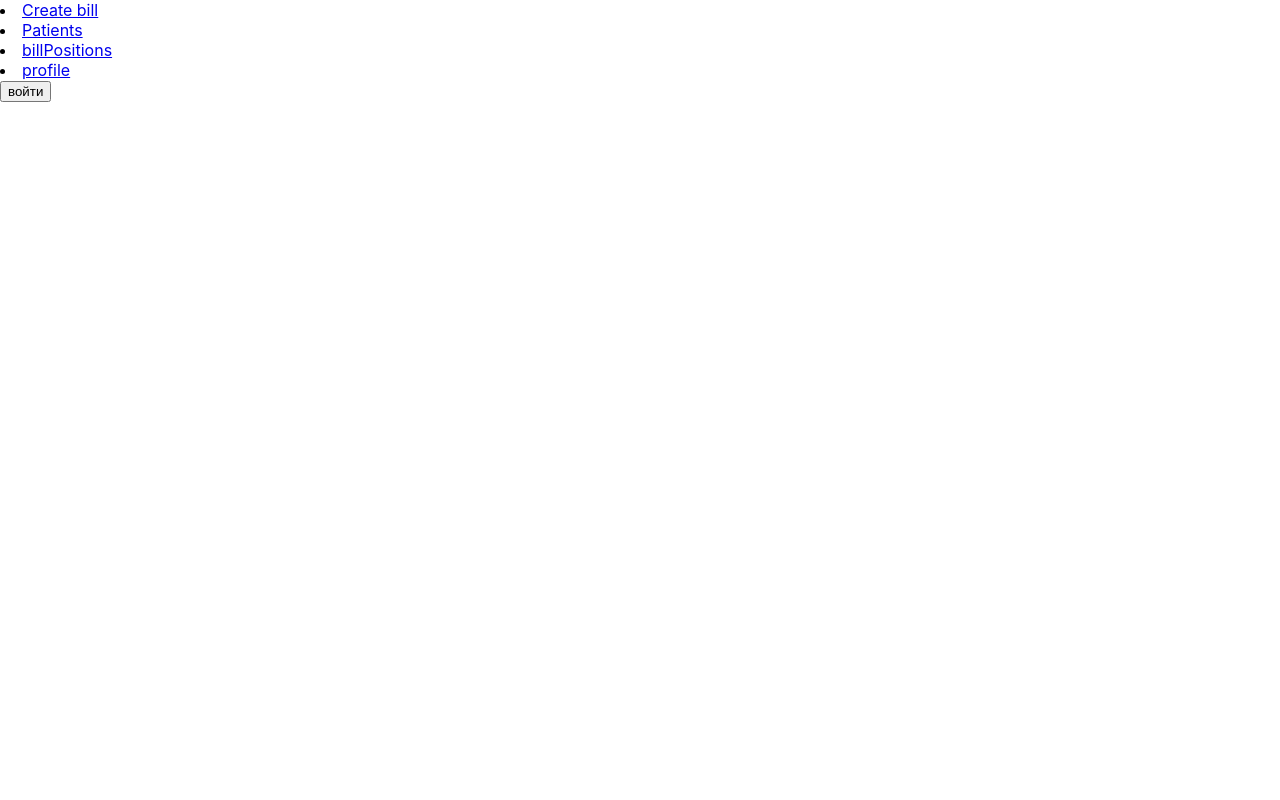
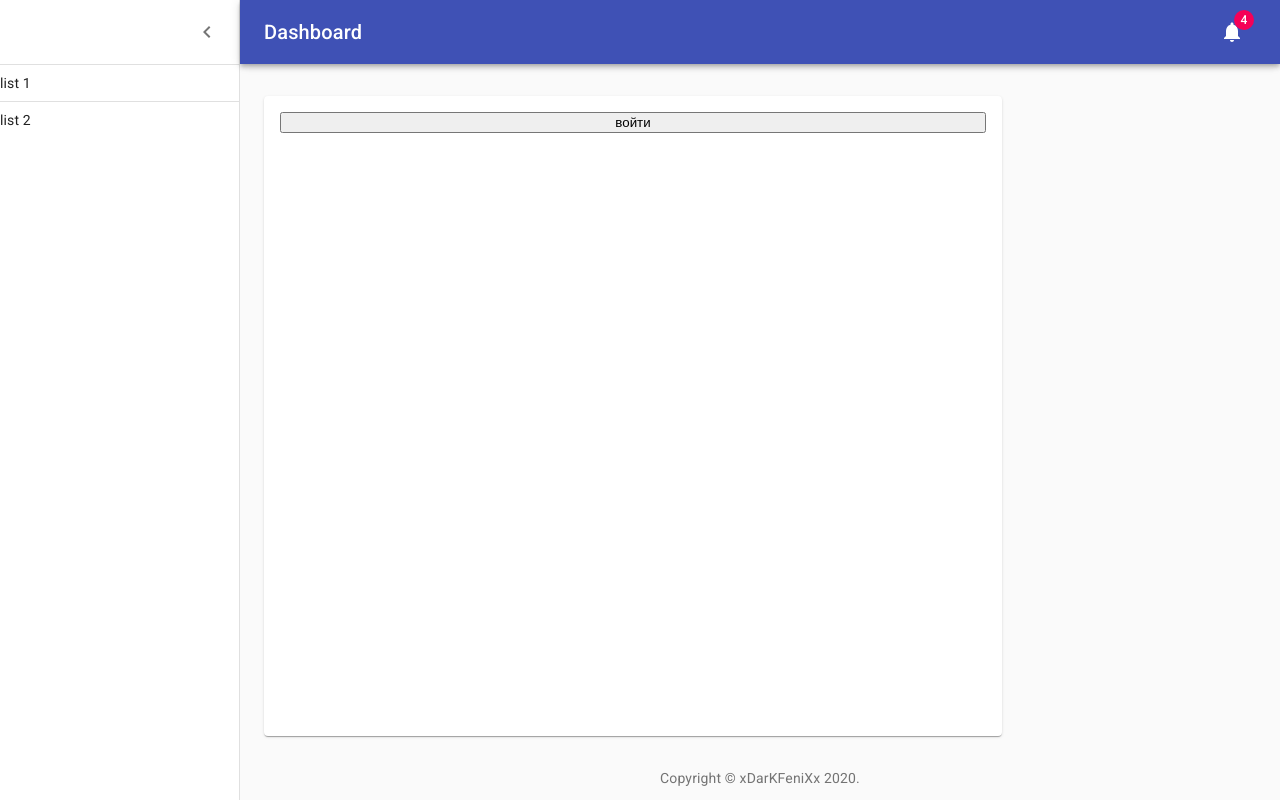
Before and after one commit to xDarKFeniXx/medicine-calc, a React (Create React App) app: page /patients in a window 1280 px wide. Built offline with nearby package versions, Linux system fonts and the light colour scheme; no server answers; the database is empty.

Commit message:
add dashboard.tsx

```diff
--- a/package.json
+++ b/package.json
@@ -14,6 +14,7 @@
     "@types/react-dom": "^16.9.8",
     "@types/react-redux": "^7.1.9",
     "@types/react-router-dom": "^5.1.6",
+    "clsx": "^1.1.1",
     "firebase": "^8.0.0",
     "react": "^17.0.1",
     "react-dom": "^17.0.1",
--- a/public/index.html
+++ b/public/index.html
@@ -3,7 +3,7 @@
   <head>
     <meta charset="utf-8" />
     <link rel="icon" href="%PUBLIC_URL%/favicon.ico" />
-    <meta name="viewport" content="width=device-width, initial-scale=1" />
+    <meta name="viewport" content="minimum-scale=1, initial-scale=1, width=device-width" />
     <meta name="theme-color" content="#000000" />
     <meta
       name="description"
--- a/src/components/app/app-with-store-and-router.tsx
+++ b/src/components/app/app-with-store-and-router.tsx
@@ -1,20 +1,24 @@
 import React from 'react';
 import { Link } from 'react-router-dom';
 import {useRoutes} from "../../routes";
+import {Dashboard} from "../layout/dashboard";
 
 export const AppWithStoreAndRouter = () => {
     const routes=useRoutes()
     return (
-        <div>
-            <header>
-                <nav>
-                    <li><Link to='/'>Create bill</Link></li>
-                    <li><Link to='/patients'>Patients</Link></li>
-                    <li><Link to='/billPositions'>billPositions</Link></li>
-                    <li><Link to='/profile'>profile</Link></li>
-                </nav>
-            </header>
+        // <div>
+        //     <header>
+        //         <nav>
+        //             <li><Link to='/'>Create bill</Link></li>
+        //             <li><Link to='/patients'>Patients</Link></li>
+        //             <li><Link to='/billPositions'>billPositions</Link></li>
+        //             <li><Link to='/profile'>profile</Link></li>
+        //         </nav>
+        //     </header>
+        //     {routes}
+        // </div>
+        <Dashboard>
             {routes}
-        </div>
+        </Dashboard>
     );
 };
--- /dev/null
+++ b/src/components/layout/copyright.tsx
@@ -0,0 +1,17 @@
+import Typography from "@material-ui/core/Typography";
+import Link from "@material-ui/core/Link";
+import React from "react";
+
+
+export function Copyright() {
+    return (
+        <Typography variant="body2" color="textSecondary" align="center">
+            {'Copyright © '}
+            <Link color="inherit" href="https://material-ui.com/">
+                xDarKFeniXx
+            </Link>{' '}
+            {new Date().getFullYear()}
+            {'.'}
+        </Typography>
+    );
+}
--- /dev/null
+++ b/src/components/layout/dashboard.tsx
@@ -0,0 +1,175 @@
+import React from 'react';
+import {makeStyles} from '@material-ui/core/styles';
+import CssBaseline from '@material-ui/core/CssBaseline';
+import Drawer from '@material-ui/core/Drawer';
+import Box from '@material-ui/core/Box';
+import AppBar from '@material-ui/core/AppBar';
+import Toolbar from '@material-ui/core/Toolbar';
+import List from '@material-ui/core/List';
+import Typography from '@material-ui/core/Typography';
+import Divider from '@material-ui/core/Divider';
+import IconButton from '@material-ui/core/IconButton';
+import Badge from '@material-ui/core/Badge';
+import Container from '@material-ui/core/Container';
+import Grid from '@material-ui/core/Grid';
+import Paper from '@material-ui/core/Paper';
+import MenuIcon from '@material-ui/icons/Menu';
+import ChevronLeftIcon from '@material-ui/icons/ChevronLeft';
+import NotificationsIcon from '@material-ui/icons/Notifications';
+import {Copyright} from './copyright';
+import clsx from 'clsx';
+
+
+const drawerWidth = 240;
+
+const useStyles = makeStyles((theme) => ({
+    root: {
+        display: 'flex',
+    },
+    toolbar: {
+        paddingRight: 24, // keep right padding when drawer closed
+    },
+    toolbarIcon: {
+        display: 'flex',
+        alignItems: 'center',
+        justifyContent: 'flex-end',
+        padding: '0 8px',
+        ...theme.mixins.toolbar,
+    },
+    appBar: {
+        zIndex: theme.zIndex.drawer + 1,
+        transition: theme.transitions.create(['width', 'margin'], {
+            easing: theme.transitions.easing.sharp,
+            duration: theme.transitions.duration.leavingScreen,
+        }),
+    },
+    appBarShift: {
+        marginLeft: drawerWidth,
+        width: `calc(100% - ${drawerWidth}px)`,
+        transition: theme.transitions.create(['width', 'margin'], {
+            easing: theme.transitions.easing.sharp,
+            duration: theme.transitions.duration.enteringScreen,
+        }),
+    },
+    menuButton: {
+        marginRight: 36,
+    },
+    menuButtonHidden: {
+        display: 'none',
+    },
+    title: {
+        flexGrow: 1,
+    },
+    drawerPaper: {
+        position: 'relative',
+        whiteSpace: 'nowrap',
+        width: drawerWidth,
+        transition: theme.transitions.create('width', {
+            easing: theme.transitions.easing.sharp,
+            duration: theme.transitions.duration.enteringScreen,
+        }),
+    },
+    drawerPaperClose: {
+        overflowX: 'hidden',
+        transition: theme.transitions.create('width', {
+            easing: theme.transitions.easing.sharp,
+            duration: theme.transitions.duration.leavingScreen,
+        }),
+        width: theme.spacing(7),
+        [theme.breakpoints.up('sm')]: {
+            width: theme.spacing(9),
+        },
+    },
+    appBarSpacer: theme.mixins.toolbar,
+    content: {
+        flexGrow: 1,
+        height: '100vh',
+        overflow: 'auto',
+    },
+    container: {
+        paddingTop: theme.spacing(4),
+        paddingBottom: theme.spacing(4),
+    },
+    paper: {
+        padding: theme.spacing(2),
+        display: 'flex',
+        overflow: 'auto',
+        flexDirection: 'column',
+    },
+    fixedHeight: {
+        height: '80vh',
+    },
+}));
+
+export const Dashboard:React.FC=(props) =>{
+    const classes = useStyles();
+    const [open, setOpen] = React.useState(true);
+    const handleDrawerOpen = () => {
+        setOpen(true);
+    };
+    const handleDrawerClose = () => {
+        setOpen(false);
+    };
+    const fixedHeightPaper = clsx(classes.paper, classes.fixedHeight);
+
+    return (
+        <div className={classes.root}>
+        <CssBaseline />
+        <AppBar position="absolute" className={clsx(classes.appBar, open && classes.appBarShift)}>
+    <Toolbar className={classes.toolbar}>
+    <IconButton
+        edge="start"
+    color="inherit"
+    aria-label="open drawer"
+    onClick={handleDrawerOpen}
+    className={clsx(classes.menuButton, open && classes.menuButtonHidden)}
+>
+    <MenuIcon />
+    </IconButton>
+    <Typography component="h1" variant="h6" color="inherit" noWrap className={classes.title}>
+        Dashboard
+        </Typography>
+        <IconButton color="inherit">
+    <Badge badgeContent={4} color="secondary">
+        <NotificationsIcon />
+        </Badge>
+        </IconButton>
+        </Toolbar>
+        </AppBar>
+        <Drawer
+    variant="permanent"
+    classes={{
+        paper: clsx(classes.drawerPaper, !open && classes.drawerPaperClose),
+    }}
+    open={open}
+    >
+    <div className={classes.toolbarIcon}>
+    <IconButton onClick={handleDrawerClose}>
+        <ChevronLeftIcon />
+        </IconButton>
+        </div>
+        <Divider />
+        <List>list 1</List>
+        <Divider />
+        <List>list 2</List>
+        </Drawer>
+        <main className={classes.content}>
+    <div className={classes.appBarSpacer} />
+    <Container maxWidth="lg" className={classes.container}>
+        <Grid container spacing={3}>
+
+        <Grid item xs={12} md={8} lg={9}>
+    <Paper className={fixedHeightPaper}>
+        { props.children }
+        </Paper>
+        </Grid>
+
+        </Grid>
+        <Box pt={4}>
+        <Copyright />
+        </Box>
+    </Container>
+        </main>
+        </div>
+);
+}
--- a/src/pages/patients-page/patients-page.tsx
+++ b/src/pages/patients-page/patients-page.tsx
@@ -9,6 +9,30 @@ export const PatientsPage = () => {
     return (
         <div>
             {list}
+            <div>f</div>
+            <div>f</div>
+            <div>f</div>
+            <div>f</div>
+            <div>f</div>
+            <div>f</div>
+            <div>f</div>
+            <div>f</div>
+            <div>f</div>
+            <div>f</div>
+            <div>f</div>
+            <div>f</div>
+            <div>f</div>
+            <div>f</div>
+            <div>f</div>
+            <div>f</div>
+            <div>f</div>
+            <div>f</div>
+            <div>f</div>
+            <div>f</div>
+            <div>f</div>
+            <div>f</div>
+            <div>f</div>
+
         </div>
     );
 };
```
Also changed, not shown: 1 other file (tests, documents, lock files or other folders).
